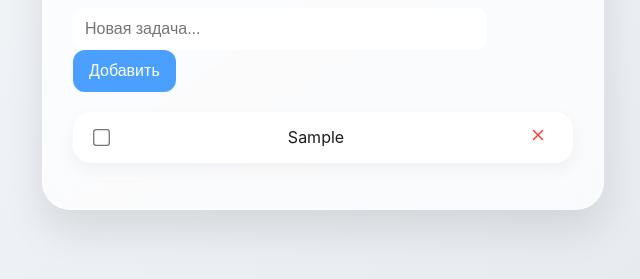
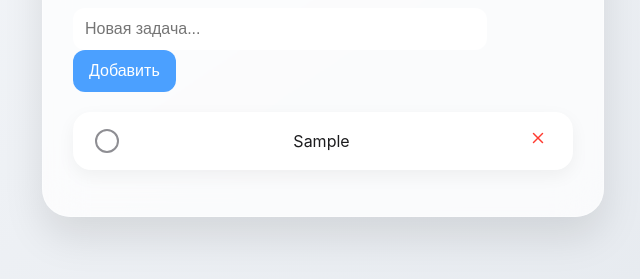
Before and after one commit to hlebgleb/hello_world_todos, a plain HTML site: page index.html in a window 1280 px wide. Both pictures are taken after typing "Sample" into the empty fields and a click on the button "Добавить". Shown: the part 169-448 px from the top of the page, without its empty margins (317-957 px from the left). Drawn offline with Linux system fonts and the light colour scheme.

Commit message:
сердечки

```diff
--- a/style.css
+++ b/style.css
@@ -105,8 +105,56 @@ body {
 }
 
 .task input[type="checkbox"] {
-    transform: scale(1.3);
-    accent-color: #0a84ff;
+    appearance: none;
+    -webkit-appearance: none;
+    width: 24px;
+    height: 24px;
+    position: relative;
+    cursor: pointer;
+    outline: none;
+    border: 2px solid #8e8e93;
+    border-radius: 50%;
+    transition: all 0.3s ease;
+}
+
+.task input[type="checkbox"]::before {
+    content: '';
+    position: absolute;
+    top: 50%;
+    left: 50%;
+    transform: translate(-50%, -50%) scale(0);
+    width: 12px;
+    height: 12px;
+    background: #ff2d55;
+    clip-path: path('M12 21.35l-1.45-1.32C5.4 15.36 2 12.28 2 8.5 2 5.42 4.42 3 7.5 3c1.74 0 3.41.81 4.5 2.09C13.09 3.81 14.76 3 16.5 3 19.58 3 22 5.42 22 8.5c0 3.78-3.4 6.86-8.55 11.54L12 21.35z');
+    transition: transform 0.3s ease;
+}
+
+.task input[type="checkbox"]:checked {
+    border-color: #ff2d55;
+    animation: heartBeat 1.3s ease-in-out;
+}
+
+.task input[type="checkbox"]:checked::before {
+    transform: translate(-50%, -50%) scale(1);
+}
+
+@keyframes heartBeat {
+    0% {
+        transform: scale(1);
+    }
+    14% {
+        transform: scale(1.3);
+    }
+    28% {
+        transform: scale(1);
+    }
+    42% {
+        transform: scale(1.3);
+    }
+    70% {
+        transform: scale(1);
+    }
 }
 
 .task span.done {
```
